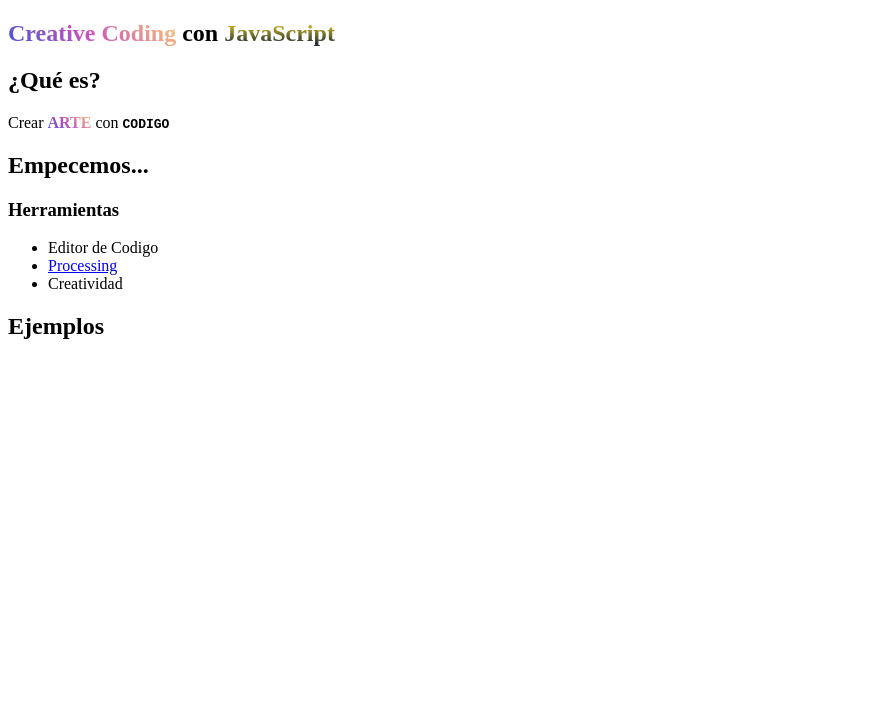
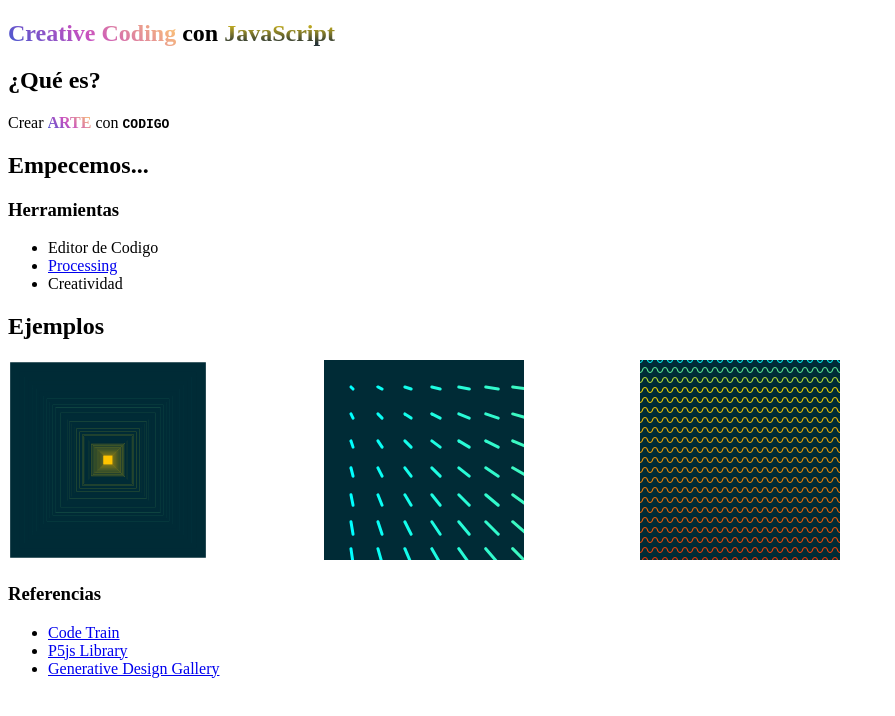
Before and after one commit to CoffeJeanCode/creative-coding-workshop, a website built with Vite: page index.html in a window 1280 px wide. Shown: the whole page, without its empty margins (0-895 px from the left). Built offline with nearby package versions, Linux system fonts and the light colour scheme; what reveal.js would draw is missing.

Commit message:
feat: adding examples

```diff
--- a/index.html
+++ b/index.html
@@ -44,6 +44,29 @@
         </section>
         <section>
           <h2>Ejemplos</h2>
+          <div class="examples">
+            <div id="example1"></div>
+            <div id="example2"></div>
+            <div id="example3"></div>
+          </div>
+        </section>
+        <section>
+          <h3>Referencias</h3>
+          <ul>
+            <li>
+              <a href="https://www.youtube.com/c/TheCodingTrain" target="__bank"
+                >Code Train</a
+              >
+            </li>
+            <li><a href="https://p5js.org/" target="__bank">
+              P5js Library
+            </a></li>
+            <li>
+              <a href="http://www.generative-gestaltung.de/2/" target="__bank"
+                >Generative Design Gallery</a
+              >
+            </li>
+          </ul>
         </section>
       </div>
     </main>
--- a/main.js
+++ b/main.js
@@ -1,7 +1,157 @@
 import Reveal from "reveal.js";
+import p5 from "p5";
 import Markdown from "reveal.js/plugin/markdown/markdown.esm.js";
 
 let deck = new Reveal({
   plugins: [Markdown],
 });
 deck.initialize();
+
+const examples = {
+  example1: [
+    (p) => {
+      let angle = 0,
+        canvas;
+      p.setup = () => {
+        canvas = p.createCanvas(200, 200);
+        p.noLoop();
+        canvas.mouseOver(() => p.loop());
+        canvas.mouseOut(() => p.noLoop());
+        p.rectMode(p.CENTER);
+        p.stroke(0, 43, 54);
+        p.strokeWeight(6);
+      };
+
+      p.draw = () => {
+        p.translate(p.width / 2, p.height / 2);
+
+        for (let i = 0; i < 60; i++) {
+          p.fill(i * 10, 255 - i, 255 - i * 10);
+          p.rotate(p.radians(angle));
+          p.scale(0.95);
+          p.rect(0, 0, 200);
+        }
+
+        angle += 0.1;
+      };
+    },
+    document.getElementById("example1"),
+  ],
+  example2: [
+    (p) => {
+      const GAP = 12;
+      const lineLength = 16;
+      let canvas;
+      p.setup = () => {
+        canvas = p.createCanvas(200, 200);
+        p.noLoop();
+        canvas.mouseOver(() => p.loop());
+        canvas.mouseOut(() => p.noLoop());
+      };
+
+      p.draw = () => {
+        p.clear();
+        p.background(0, 43, 54);
+
+        p.strokeWeight(3);
+        p.strokeCap("round");
+
+        const radius = lineLength * 0.7;
+        const horizontalGap = lineLength + GAP;
+        const verticalGap = lineLength + GAP;
+
+        for (let rows = 0; rows < p.width; rows++) {
+          p.stroke(rows * 10, 255 - rows, 255 - rows * 10);
+          for (let cols = 0; cols < p.height; cols++) {
+            const centerX = rows * horizontalGap + horizontalGap;
+            const centerY = cols * verticalGap + verticalGap;
+
+            const deltaX = centerX - p.mouseX;
+            const deltaY = centerY - p.mouseY;
+
+            const distance = p.dist(centerX, centerY, p.mouseX, p.mouseY);
+
+            const hypRatio = radius / distance;
+
+            const xRatio = deltaX * hypRatio;
+            const yRatio = deltaY * hypRatio;
+
+            const dampenBy = p.constrain(p.map(distance, 300, 0, 1, 0), 0, 1);
+            const p1 = {
+              x: centerX - xRatio * dampenBy,
+              y: centerY - yRatio * dampenBy,
+            };
+            const p2 = {
+              x: centerX + xRatio * dampenBy,
+              y: centerY + yRatio * dampenBy,
+            };
+
+            p.line(p1.x, p1.y, p2.x, p2.y);
+          }
+        }
+      };
+    },
+    document.getElementById("example2"),
+  ],
+  example3: [
+    (p) => {
+      let arcSize = 100,
+        yStep = 5,
+        sw = 0,
+        alpha = 0,
+        canvas;
+      p.setup = () => {
+        canvas = p.createCanvas(200, 200);
+        p.noLoop();
+        canvas.mouseOver(() => p.loop());
+        canvas.mouseOut(() => p.noLoop());
+      };
+      p.draw = () => {
+        p.background(0, 43, 54);
+        p.mouseX = p.constrain(p.mouseX, 10, p.width);
+        p.mouseY = p.constrain(p.mouseY, 10, p.height);
+
+        arcSize = p.mouseX;
+        yStep = p.mouseY;
+
+        p.noFill();
+        p.stroke(255);
+
+        for (let y = 0; y < p.height + arcSize; y += yStep) {
+          sw = p.map(p.sin(p.radians(y + alpha), -1, 1, 2, yStep));
+          p.stroke(y * 10, 255 - y, 255 - y * 10);
+          p.strokeWeight(sw);
+
+          for (let x1 = 0; x1 < p.width + arcSize; x1 += arcSize) {
+            p.arc(x1, y, arcSize / 2, arcSize / 2, 0, p.PI);
+          }
+
+          sw = p.map(p.sin(p.radians(y - alpha), -1, 1, 2, yStep));
+          p.stroke(y * 10, 255 - y, 255 - y * 10);
+          p.strokeWeight(sw);
+
+          for (let x2 = 0; x2 < p.width + arcSize; x2 += arcSize) {
+            p.arc(
+              x2 + arcSize / 2,
+              y,
+              arcSize / 2,
+              arcSize / 2,
+              p.PI,
+              p.TWO_PI
+            );
+          }
+        }
+
+        alpha++;
+      };
+    },
+    document.getElementById("example3"),
+  ],
+};
+
+for (const key in examples) {
+  if (Object.hasOwnProperty.call(examples, key)) {
+    const [sketch, root] = examples[key];
+    new p5(sketch, root);
+  }
+}
--- a/style.css
+++ b/style.css
@@ -28,3 +28,8 @@
   -webkit-background-clip: text;
   -webkit-text-fill-color: transparent;
 }
+
+.examples {
+  display: grid;
+  grid-template-columns: repeat(auto-fill, minmax(300px, 1fr))
+}
```
